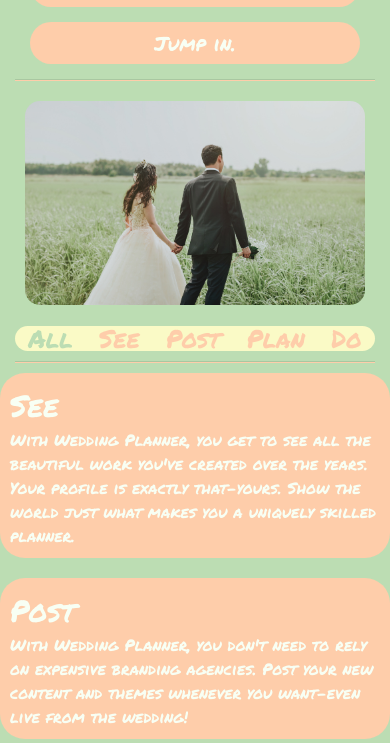
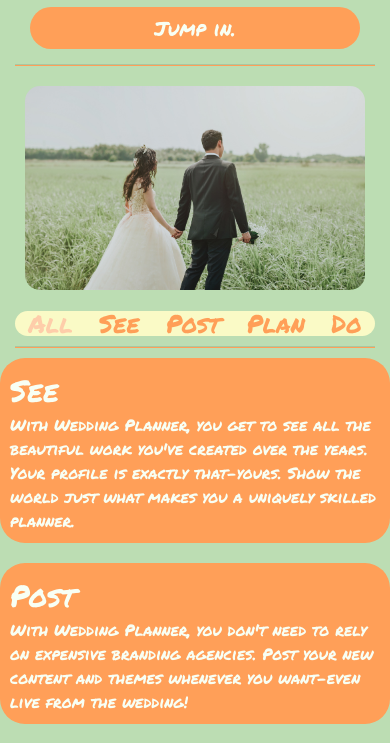
Before and after one commit to wedding-planner-build-week/UI-Rory, a plain HTML site: page index.html in a window 390 px wide. Shown: the part 505-1248 px from the top of the page. Drawn offline with nearby package versions, Linux system fonts and the light colour scheme.

Commit message:
added styling to header and different font sizes for breakpoints

```diff
--- a/index.html
+++ b/index.html
@@ -18,14 +18,15 @@
 
 <body class="container">
     <div class="header">
+        <div id="header-mockup">
             <h1 class="nav-header">Wedding Planner</h1>
-
             <button class="hamburger hamburger--collapse" type="button">
                 <span class="hamburger-box">
                     <span class="hamburger-inner"></span>
                 </span>
             </button>
         </div>
+
             <div class="nav-container">
                 <nav class="nav-bar nav--open">
                     <a class="nav-link" href="index.html">Home</a>
@@ -34,6 +35,10 @@
                     <a class="nav-link" href="https://www.google.com">Login</a>
                 </nav>
             </div>
+
+
+    </div>
+
     <img id="top-img" src="img/ceremonial-chairs-curtain-1804684.jpg">
 
     <hr class="line">
--- a/less/global.less
+++ b/less/global.less
@@ -30,7 +30,7 @@ h1 {
   font-size: 4rem;
 
   @media @desktop {
-    font-size: 4.5rem;
+    font-size: 6rem;
   }
 }
 
@@ -75,7 +75,7 @@ img {
   margin: 0 auto;
 
   @media @desktop {
-    max-width: 900px;
+    max-width: 1000px;
   }
 
   // @media @mobile {
--- a/less/home-page.less
+++ b/less/home-page.less
@@ -42,7 +42,7 @@
   }
 
   .tabs-link-selected {
-    color: @green-tea;
+    color: @light-peach;
   }
 
   .tabs-item {
@@ -54,16 +54,18 @@
     color: @ivory;
 
     @media @desktop {
-      margin: 10px;
-      font-size: 2.1rem;
+      margin: 20px;
     }
 
     .tabs-item-title {
       font-size: @content-title-font-size-regular;
+
     }
 
     .tabs-item-description {
       .content-font(@content-font-size-regular, @content-line-height-regular);
+
+
     }
 
   }
@@ -92,6 +94,12 @@
       border-radius: 25px;
       margin-bottom: 20px;
       padding: 10px;
+
+      @media @desktop {
+        .content-font(@content-font-size-desktop, @content-line-height-regular);
+
+      }
+
     }
   }
 
@@ -101,13 +109,14 @@
   width: 500px;
 
   @media @desktop {
-    width: 900px;
+    width: 1000px;
     height: 400px;
   }
 }
 
 .team-link {
   font-size: @team-links-font-size-regular;
+
 }
 
 .team-title {
--- a/less/navigation.less
+++ b/less/navigation.less
@@ -1,8 +1,17 @@
+#header-mockup {
+  display: flex;
+  justify-content: space-between;
+  align-content: space-around;
+  // align-items: stretch;
+
+
+}
+
 .header {
-  display: flex;
-  flex-direction: column;
-  justify-content: space-between;
-  align-items: center;
+  // display: flex;
+  // flex-direction: column;
+  // justify-content: space-between;
+  // align-items: center;
   .nav-header {
     color: @ivory;
   }
@@ -11,9 +20,12 @@
     flex-direction: row;
     position: sticky;
     top: 0;
+    z-index: 1;
     background: @green-tea;
+    border-bottom-left-radius: 25px;
+    border-bottom-right-radius: 25px;
+    }
   }
-}
 
 .burger {
   outline: none;
@@ -21,13 +33,23 @@
 
 .nav--open {
   display: none;
+
 }
+
+// .nav-container {
+
+// }
 
 .nav-bar {
   background-color: @peach;
   border-radius: 25px;
   text-align: center;
   padding: 10px 0;
+
+  @media @desktop {
+    padding: 20px 0;
+
+  }
 
 
   .nav-link {
@@ -36,6 +58,9 @@
     font-size: @nav-link-font-size-regular;
     margin: 20px 20px;
 
+    @media @desktop {
+      font-size: @nav-link-font-size-desktop;
+    }
 
   }
 
--- a/less/variables.less
+++ b/less/variables.less
@@ -8,12 +8,15 @@
 @ivory: #f8fff4;
 @yellow-ivory: #fcffeb;
 @daffodil: #fafac6;
-@peach: #fecdaa;
+@light-peach: #fecdaa;
+@peach: #ff9f58  ;
 @white: #FEFFFE;
 
 // Nav
 
-@nav-link-font-size-regular: 2.5rem;
+@nav-link-font-size-regular: 2rem;
+
+@nav-link-font-size-desktop: 2.5rem;
 
 // Buttons
 @button-color: @button-color-regular;
@@ -23,8 +26,15 @@
 @button-border-radius: @button-border-radius-regular;
 @button-font-size: @button-font-size-regular;
 
+@button-color-desktop: @button-color-regular;
+@button-background-desktop: @button-background-regular;
+@button-margin-desktop: @button-margin-regular;
+@button-padding-desktop: @button-padding-regular;
+@button-border-radius-desktop: @button-border-radius-regular;
+@button-font-size-desktop: @button-font-size-regular;
 
-// Regular
+
+// Regular Buttons
 
 @button-color-regular: @ivory;
 @button-background-regular: @peach;
@@ -32,6 +42,17 @@
 @button-padding-regular: 5px;
 @button-border-radius-regular: 25px;
 @button-font-size-regular: 2rem;
+
+
+//Desktop Buttons
+
+@button-color-desktop: @ivory;
+@button-background-desktop: @peach;
+@button-margin-desktop: 15px;
+@button-padding-desktop: 5px;
+@button-border-radius-desktop: 25px;
+@button-font-size-desktop: 2rem;
+
 
 
 // Hover
@@ -54,6 +75,14 @@
 @team-title-font-size-regular: 2rem;
 @team-content-font-size-regular: 1.6rem;
 
+@content-font-size-desktop: 2rem;
+@content-line-height-desktop: 1.5;
+@content-title-font-size-desktop: 4rem;
+@team-links-font-size-desktop: 2.5rem;
+@team-title-font-size-desktop: 2.5rem;
+@team-content-font-size-desktop: 2.1rem;
+
+
 // Content
 
 @content-color: @ivory;
```
Also changed, not shown: css/index.css. Lines whose indentation alone changed are shown as unchanged.
